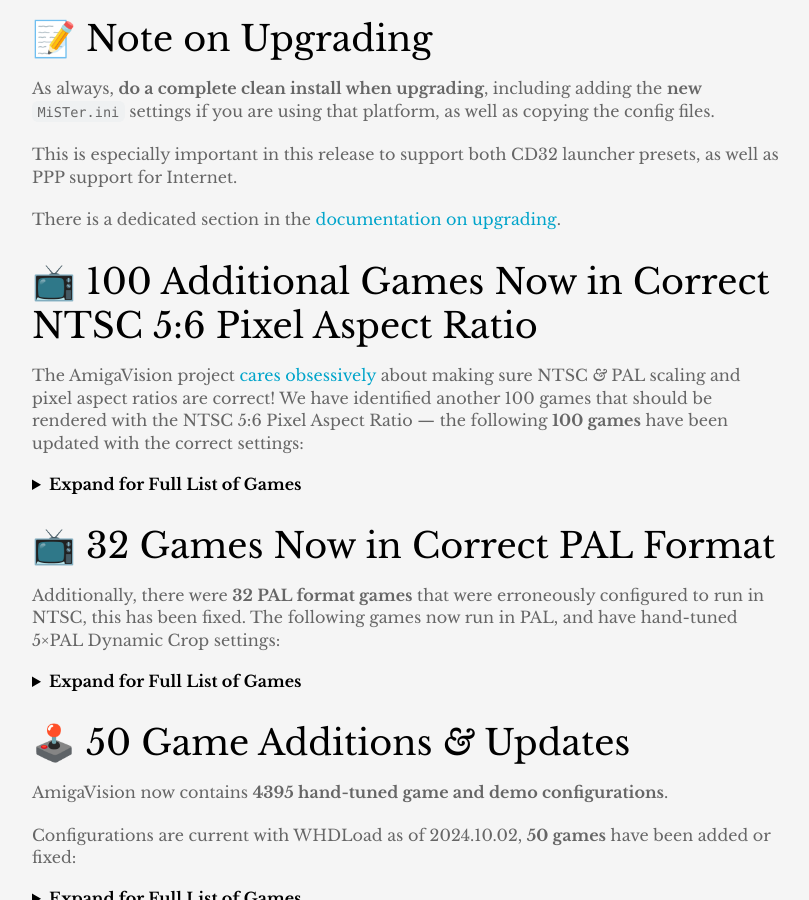
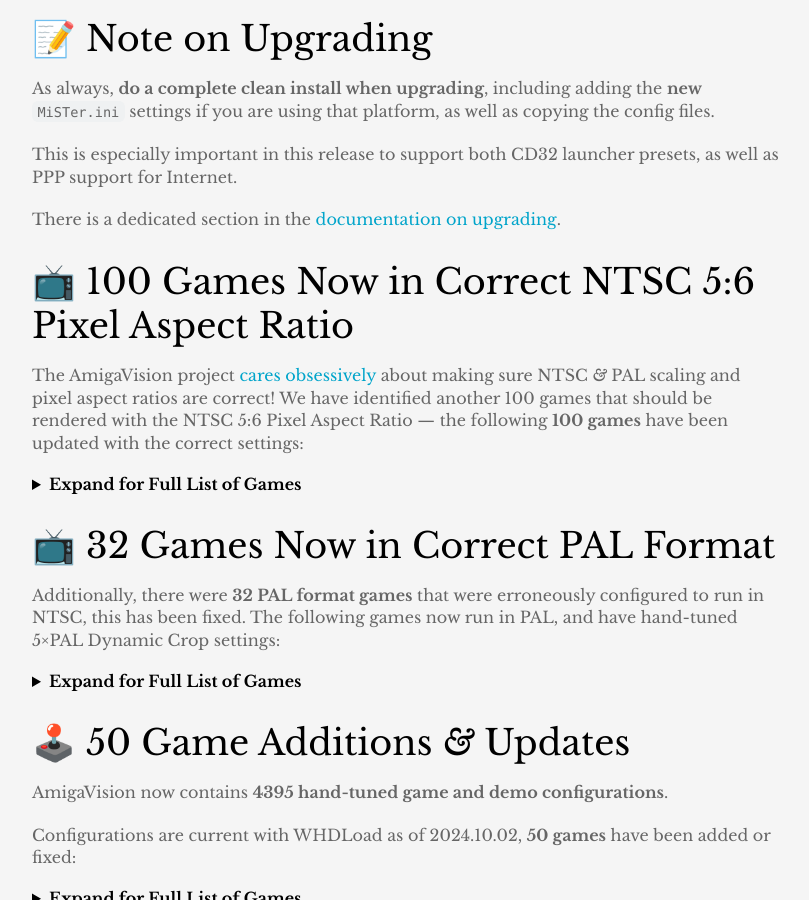
Before and after one commit to amigavision/amigavision.github.io, a Jekyll site: the page built from _posts/2024-10-10-2024.10.10.md, in a window 1280 px wide and 900 px high, scrolled down 2182 px. Shown: the whole window, without its empty margins (233-1042 px from the left). Built offline with Jekyll 4.4.1, drawn with Linux system fonts in a browser that asks for light colours.

Commit message:
Redundant

```diff
--- a/_posts/2024-10-10-2024.10.10.md
+++ b/_posts/2024-10-10-2024.10.10.md
@@ -47,7 +47,7 @@
 
 There is a dedicated section in the [documentation on upgrading].
 
-## 📺 100 Additional Games Now in Correct NTSC 5:6 Pixel Aspect Ratio
+## 📺 100 Games Now in Correct NTSC 5:6 Pixel Aspect Ratio
 
 The AmigaVision project [cares obsessively] about making sure NTSC *&* PAL scaling and pixel aspect ratios are correct! We have identified another 100 games that should be rendered with the NTSC 5:6 Pixel Aspect Ratio — the following **100 games** have been updated with the correct settings:
 
```
